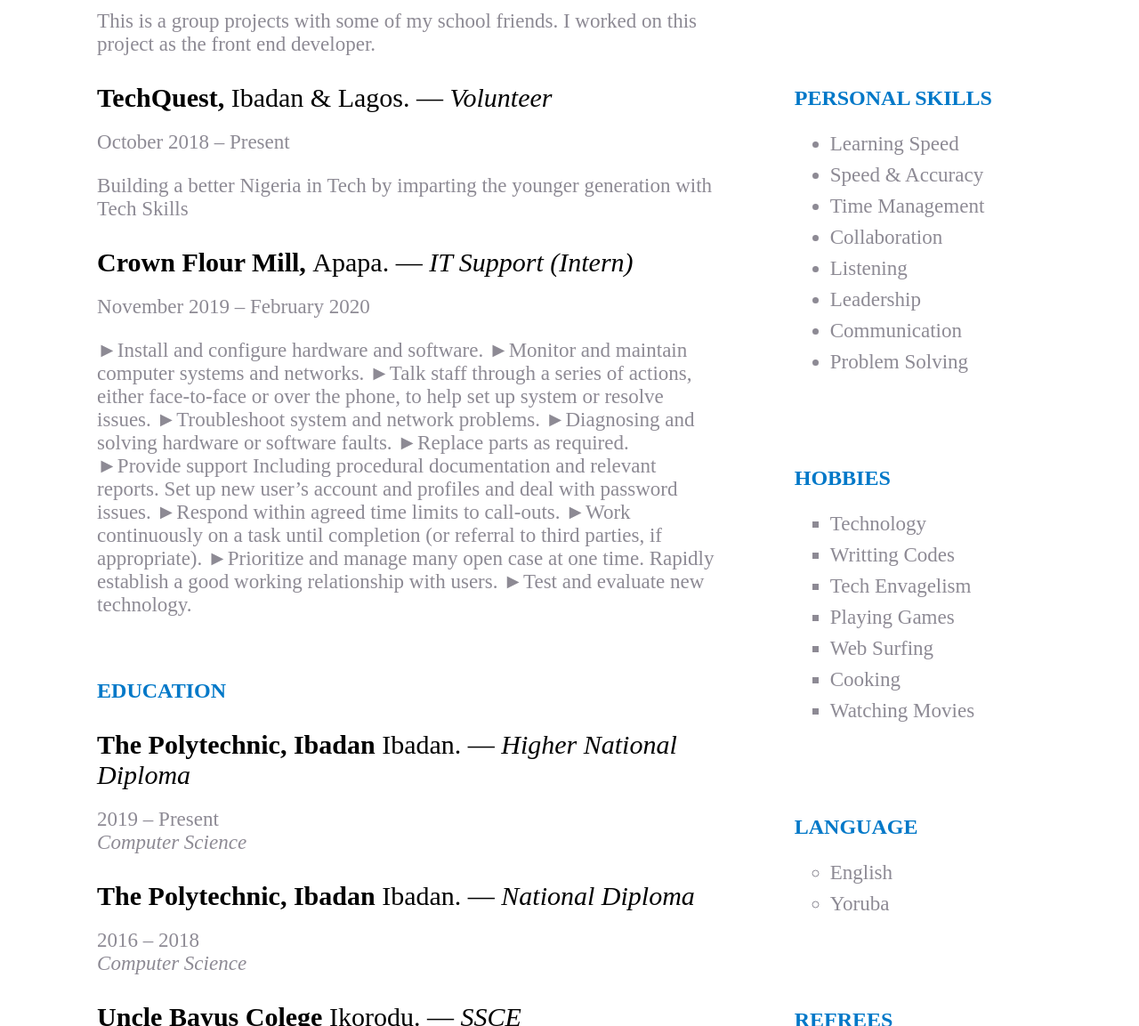
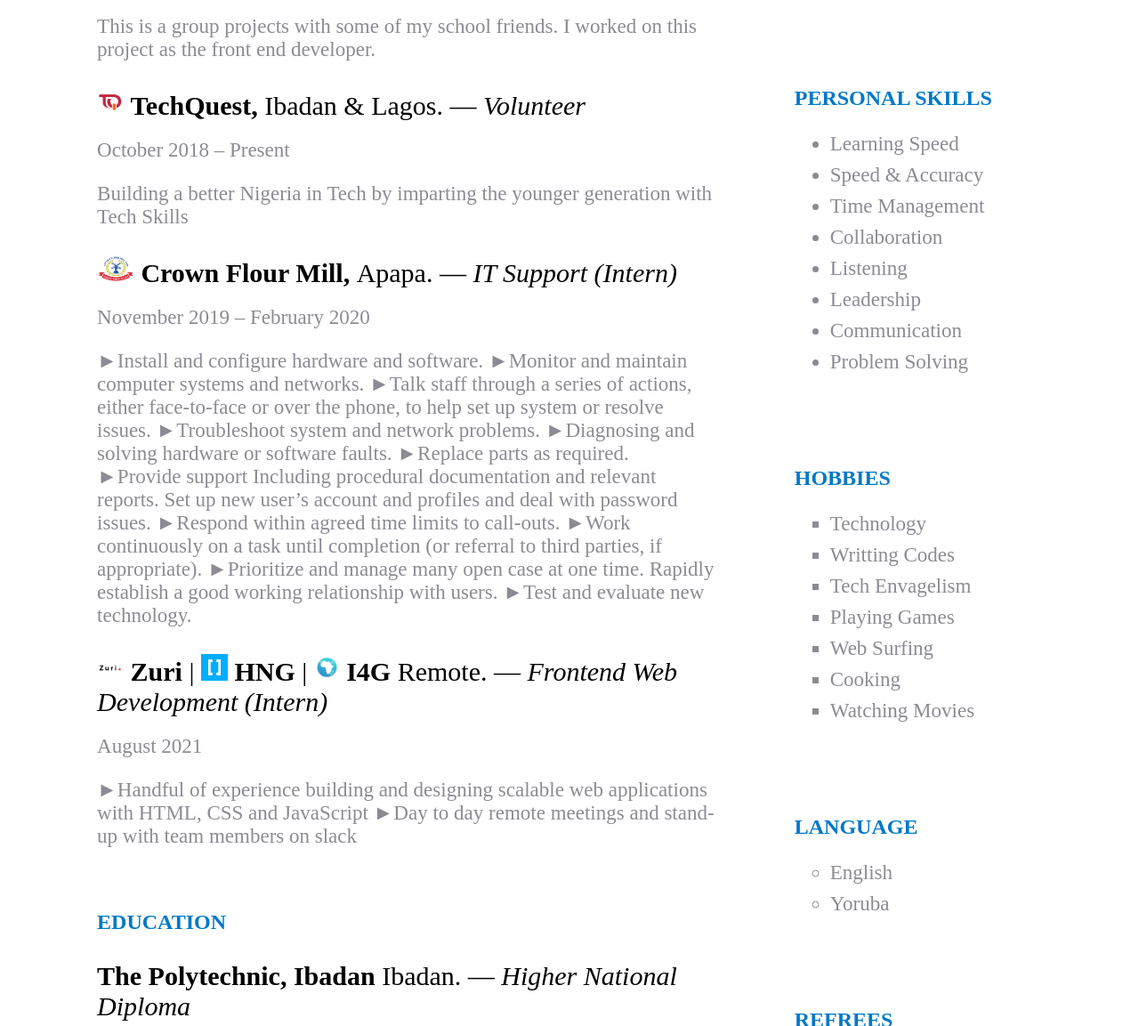
Before and after one commit to Holytech/myCV, a plain HTML site: page index.html in a window 1280 px wide. Shown: the part 780-1933 px from the top of the page at 89% size. Drawn offline with Linux system fonts and the light colour scheme.

Commit message:
Made some little tweaks

```diff
--- a/css/style.css
+++ b/css/style.css
@@ -1,104 +1,117 @@
-:root{
+:root {
 	--normal: 23px;
 	--grey: rgb(141, 138, 148);
 }
-.main-content{
+.main-content {
 	display: flex;
 	padding-top: 70px;
 }
 
-.left-content{
+.left-content {
 	width: 55%;
 	margin-left: 8%;
 	align-items: left;
 }
 
-.right-content{
+.right-content {
 	width: 25%;
 	margin-left: 7%;
 	align-items: right;
 }
 
-.bio h1{
+.bio h1 {
 	font-size: 90px;
 	margin: 0;
 }
 
-.bio p{
+.bio p {
 	font-size: var(--normal);
 	line-height: 28px;
 	text-align: justify;
 }
 
-.section{
+.section {
 	color: rgb(0, 120, 200);
 	margin-top: 70px;
 }
 
-.exp .org, .edu .org, .pro .det{
+.exp .org,
+.edu .org,
+.pro .det {
 	font-size: 30px;
 	margin-bottom: 20px;
 }
 
-.exp .date, .edu .date{
+.exp .org img {
+	height: 30px;
+}
+
+.exp .org a {
+	text-decoration: none;
+	color: black;
+}
+
+.exp .date,
+.edu .date {
 	margin: 0;
 	font-size: var(--normal);
 	color: var(--grey);
 }
 
-.exp .role{
+.exp .role {
 	font-size: var(--normal);
 	color: var(--grey);
 }
 
-.edu .course{
+.edu .course {
 	margin: 0;
 	font-style: italic;
 	font-size: var(--normal);
 	color: var(--grey);
 }
 
-.pro a{
+.pro a {
 	font-size: var(--normal);
 }
 
-.contact p{
+.contact p {
 	font-size: var(--normal);
 }
 
-.contact .tel, .contact .link{
+.contact .tel,
+.contact .link {
 	margin: 0;
 	font-weight: bold;
 }
 
-.list li{
+.list li {
 	font-size: var(--normal);
 	color: var(--grey);
 	line-height: 35px;
 }
 
-.skills li{
+.skills li {
 	list-style-type: disc;
 }
 
-.hobbies li{
+.hobbies li {
 	list-style-type: square;
 }
 
-.lang li{
+.lang li {
 	list-style-type: circle;
 }
 
-.ref{
+.ref {
 	margin-top: 40px;
 }
 
-.ref p{
+.ref p {
 	font-size: var(--normal);
 	color: var(--grey);
 	margin: 0;
 }
 
-.right-content .section{
+.right-content .section {
 	margin-top: 100px;
 }
--- a/index.html
+++ b/index.html
@@ -23,7 +23,7 @@
             <div>
                 <h2 class="section">EXPERIENCE</h2>
                 <div class="exp">
-                    <p class="org"><b>GlobalTech Computer Institute, </b>Ikorodu. — <i>Lecturer (Intern)</i></p>
+                    <p class="org"> <img src="img/globalTech.jpg"> <b>GlobalTECH Computer Institute, </b>Ikorodu. — <i>Lecturer (Intern)</i></p>
                     <p class="date">October 2016 – February 2017</p>
                     <p class="role">
                         I worked here as an intern and served the organization to my best of ability. I thought
@@ -32,7 +32,7 @@
                     </p>
                 </div>
                 <div class="exp">
-                    <p class="org"><b>TPI Connect, </b>Ibadan. — <i>Front End Developer</i></p>
+                    <p class="org"> <img src="img/tpi.jpg"> <b>TPI Connect, </b>Ibadan. — <i>Front End Developer</i></p>
                     <p class="date">August 2018 – October 2018</p>
                     <p class="role">
                         This is a group projects with some of my school friends. I worked on this project as the
@@ -40,14 +40,14 @@
                     </p>
                 </div>
                 <div class="exp">
-                    <p class="org"><b>TechQuest, </b>Ibadan & Lagos. — <i>Volunteer</i></p>
+                    <p class="org"> <img src="img/tq.png"> <b>TechQuest, </b>Ibadan & Lagos. — <i>Volunteer</i></p>
                     <p class="date">October 2018 – Present</p>
                     <p class="role">
                         Building a better Nigeria in Tech by imparting the younger generation with Tech Skills
                     </p>
                 </div>
                 <div class="exp">
-                    <p class="org"><b>Crown Flour Mill, </b>Apapa. — <i>IT Support (Intern)</i></p>
+                    <p class="org"> <img src="img/cfm.png"> <b>Crown Flour Mill, </b>Apapa. — <i>IT Support (Intern)</i></p>
                     <p class="date">November 2019 – February 2020</p>
                     <p class="role">
                         ►Install and configure hardware and software. ►Monitor and maintain computer systems and networks.
@@ -58,6 +58,14 @@
                         issues. ►Respond within agreed time limits to call-outs. ►Work continuously on a task until completion
                         (or referral to third parties, if appropriate). ►Prioritize and manage many open case at one time.
                         Rapidly establish a good working relationship with users. ►Test and evaluate new technology.
+                    </p>
+                </div>
+                <div class="exp">
+                    <p class="org"> <img src="img/zuri.png"> <a href="https://zuri.team/"><b>Zuri</b></a> | <img src="img/hng.png"> <a href="https://hng.tech/"><b>HNG</b></a> | <img src="img/i4g.png"> <a href="https://ingressive.org/join-i4g-network/"><b>I4G</b></a> Remote. — <i>Frontend Web Development (Intern)</i></p>
+                    <p class="date">August 2021</p>
+                    <p class="role">
+                        ►Handful of experience building and designing scalable web applications with HTML, CSS and JavaScript
+                        ►Day to day remote meetings and stand-up with team members on slack
                     </p>
                 </div>
             </div> <!--end of experience section-->
```
Also changed, not shown: img/cfm.png (added), img/globalTech.jpg (added), img/hng.png (added), img/i4g.png (added), img/tpi.jpg (added), img/tq.png (added), img/zuri.png (added), 1 other file. Lines whose indentation alone changed are shown as unchanged.
